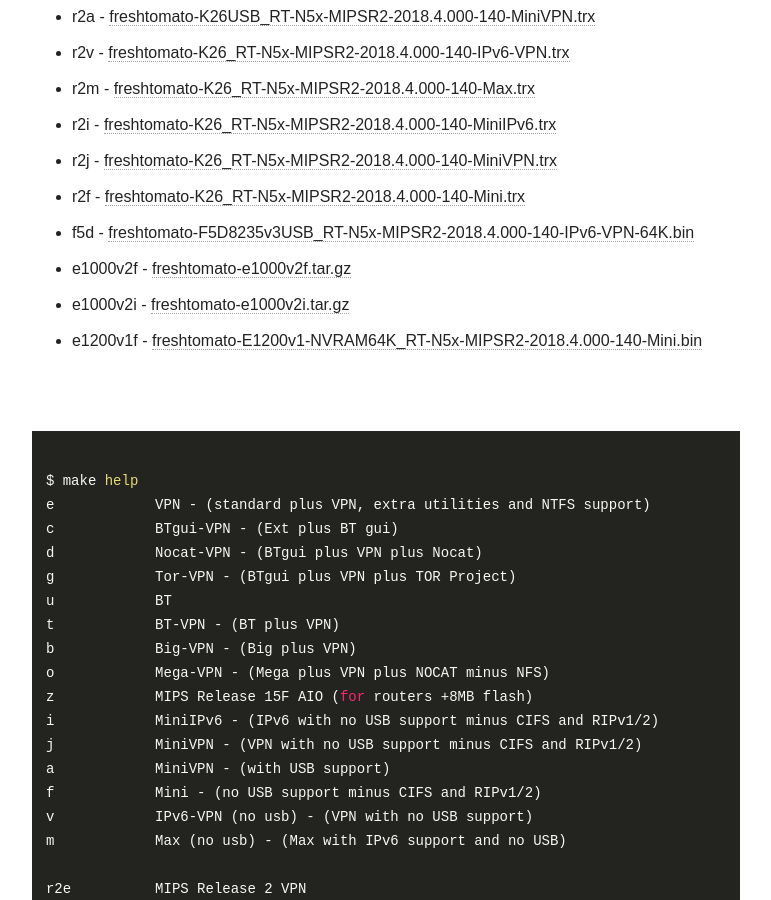
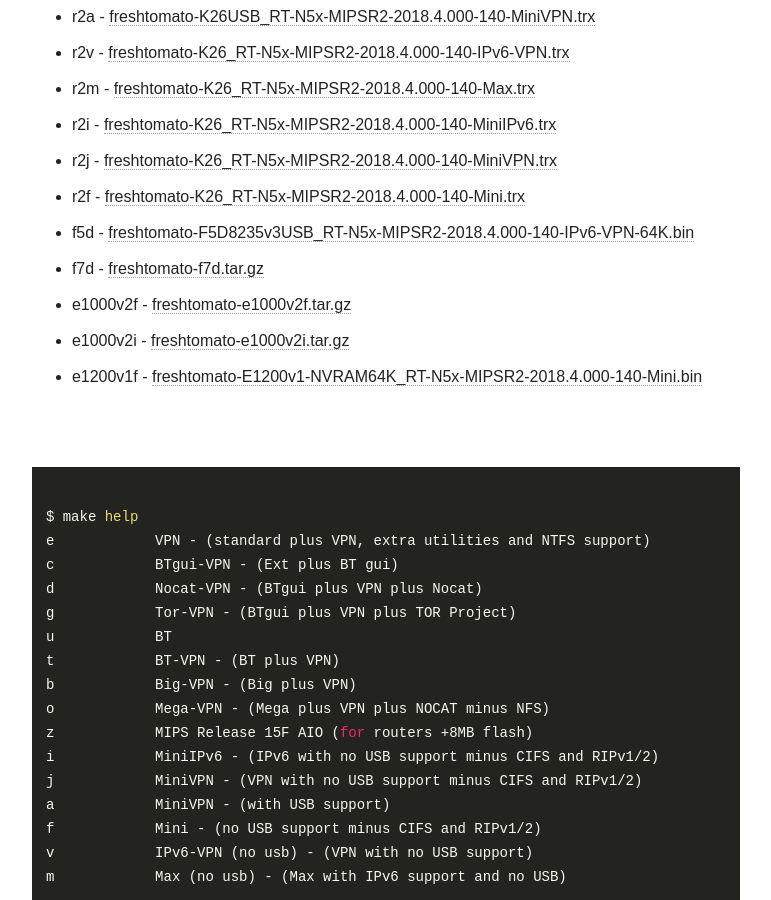
Before and after one commit to oglopss/freshtomato-mips-ci-jekyll, a Jekyll site: the page built from index.html, in a window 1280 px wide and 900 px high, scrolled down 739 px. Shown: the whole window, without its empty margins (254-1025 px from the left). Built offline with Jekyll 4.4.1, drawn with Linux system fonts in a browser that asks for light colours; nearby versions of some CDN libraries.

Commit message:
Travis build 16 f7d pushed to gh-pages

```diff
--- a/_data/ss.yml
+++ b/_data/ss.yml
@@ -13,3 +13,4 @@
   - 0012 e1000v2f freshtomato-e1000v2f.tar.gz
   - 0014 e1200v1f freshtomato-E1200v1-NVRAM64K_RT-N5x-MIPSR2-2018.4.000-140-Mini.bin
   - 0013 e1000v2i freshtomato-e1000v2i.tar.gz
+  - 0011 f7d freshtomato-f7d.tar.gz
```
